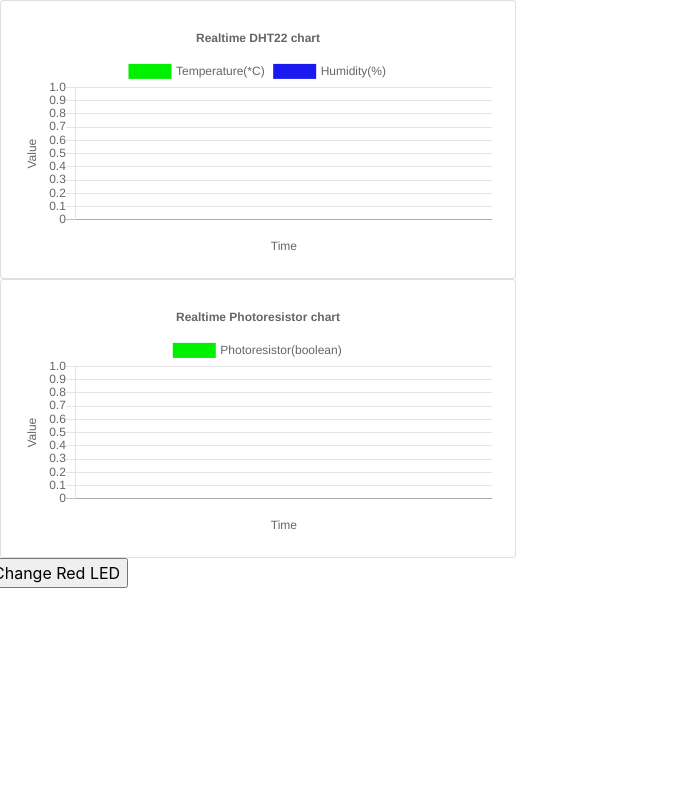
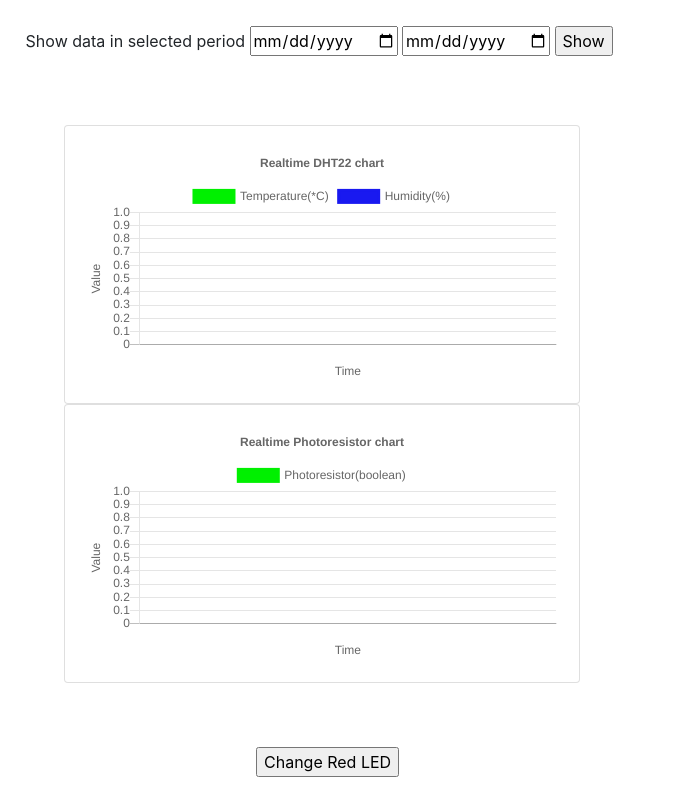
Before and after one commit to alshap/RPi_flask_monitoring, a Flask app: template templates/template.html in a window 1280 px wide; the page is wider, and only the part inside the window is pictured. Shown: that part, without its empty margins (0-676 px from the left). Run offline with Flask 2, Linux system fonts and the light colour scheme; the template is opened without the code that fills it, so the values that code supplies are empty; some libraries are stand-ins or nearby versions.

Commit message:
Find form added

```diff
--- a/templates/template.html
+++ b/templates/template.html
@@ -6,7 +6,60 @@
     <link href="https://cdnjs.cloudflare.com/ajax/libs/twitter-bootstrap/4.3.1/css/bootstrap.min.css" rel="stylesheet">
     <link href="https://cdnjs.cloudflare.com/ajax/libs/Chart.js/2.8.0/Chart.min.css" rel="stylesheet">
 </head>
+
+<style>
+    <!--https://jeromejaglale.com/doc/css/pretty_button -->
+    .button {
+        text-shadow: 0 -1px 1px rgba(0,0,0,0.25), -2px 0 1px rgba(0,0,0,0.25);
+        border-radius: 5px;
+        display: inline-block;
+        color: white;
+        padding: 5px 10px 5px;
+        white-space: nowrap;
+        text-decoration: none;
+        background: #A9014B;
+        border-style: none;
+        text-align: center;
+        overflow: visible;
+    }
+
+    .button:hover,
+    .button:focus {
+        background-position: 0 -50px;
+        color: white;
+    }
+
+    .devicespanel{
+        position: relative;
+        margin-left: 20%;
+        margin-top: 5%;
+        width: 30%;
+    }
+
+    #container{
+        width: 100%;
+        margin-left: 5%;
+        margin-top: 5%;
+    }
+
+    .choice{
+        margin-top: 2%;
+        margin-left: 2%;
+    }
+
+</style>
 <body>
+<div class="choice">
+
+    <form method = "get">
+        <label for="birthday">Show data in selected period</label>
+        <input type="date" id="datefrom" name="From">
+        <input type="date" id="dateto" name="To">
+        <input type="submit" value="Show">
+
+    </form>
+
+</div>
 <div id="container">
     <div class="row">
         <div class="col-5">
@@ -30,12 +83,13 @@
             </div>
         </div>
     </div>
-    <div class="row">
+</div>
+
+<div class="devicespanel">
         <form action = "" method = "post">
-         <p><input type = "submit" value = "Change Red LED" name = "red_led" /></p>
+         <p><input class = "button" type = "submit" value = "Change Red LED" name = "red_led" /></p>
       </form>
     </div>
-</div>
 <!--suppress JSUnresolvedLibraryURL -->
 <script src="https://cdnjs.cloudflare.com/ajax/libs/jquery/3.4.0/jquery.min.js"></script>
 <!--suppress JSUnresolvedLibraryURL -->
```
